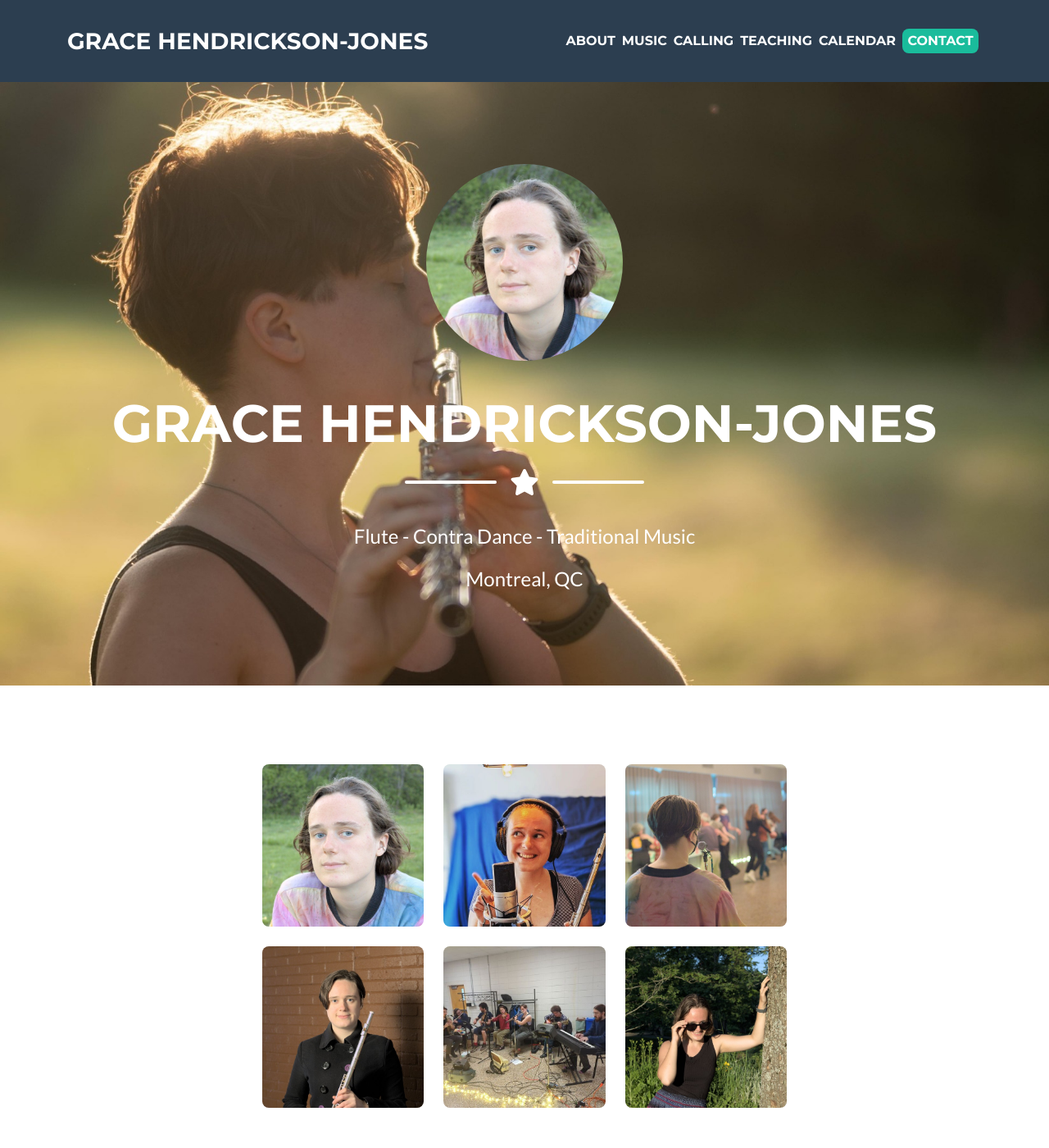
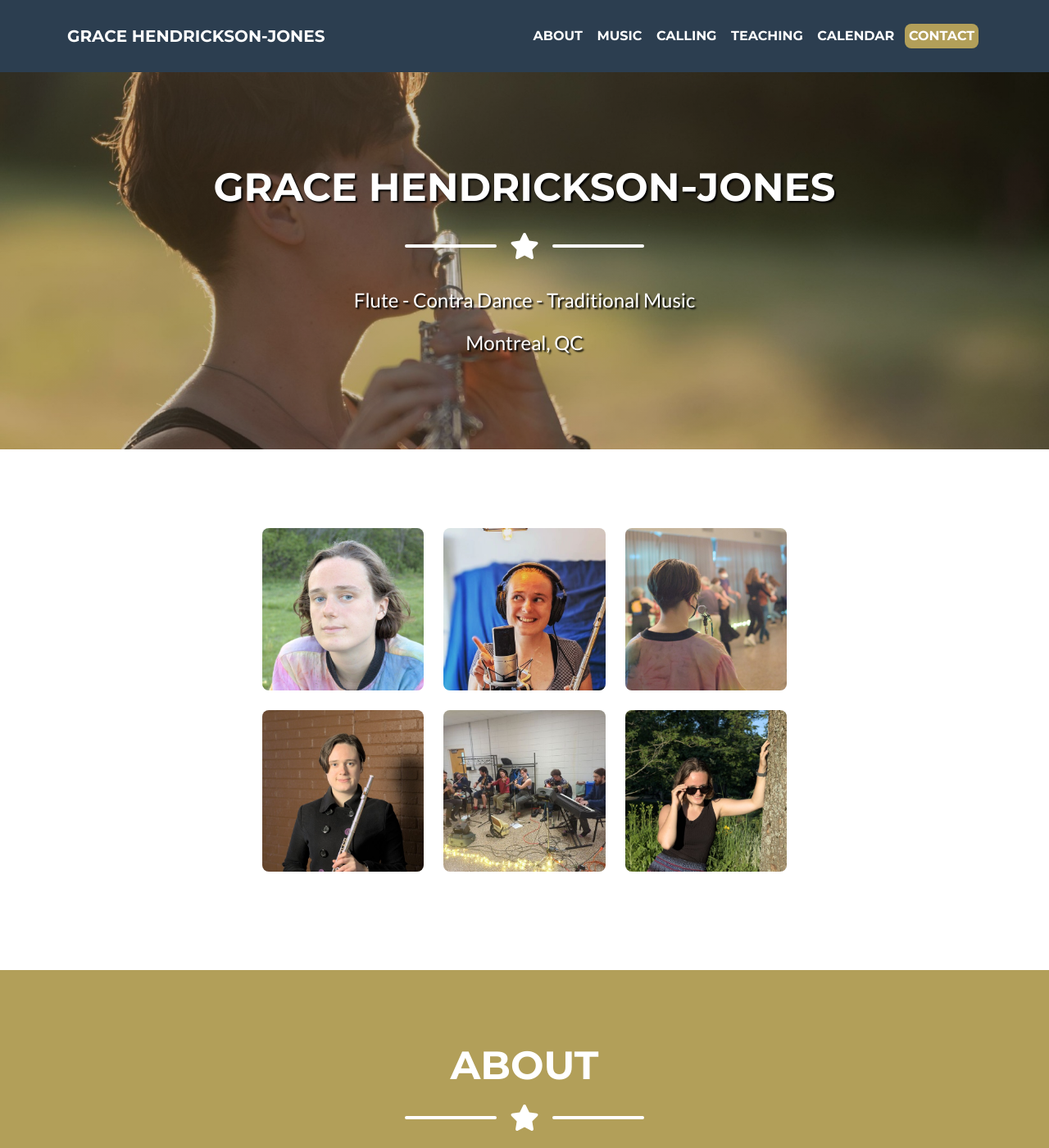
Before and after one commit to neilguertin/gracehj-com, a Jekyll site: the page built from index.html, in a window 1280 px wide and 1400 px high. Shown: the whole window at 82% size. Built offline with Jekyll 4.4.1, drawn with Linux system fonts in a browser that asks for light colours.

Commit message:
Colors and other formatting

```diff
--- a/assets/css/my-styles.css
+++ b/assets/css/my-styles.css
@@ -1,3 +1,10 @@
+:root {
+  --bs-primary: #b29f59;
+  --bs-primary-rgb: 178, 159, 89;
+  --bs-primary-rgba: rgba(178, 159, 89, .9);
+  --bs-link-color: var(--bs-primary);
+  --bs-link-hover-color: #477cb2;
+}
 ul.calendar {
     list-style-type: none;
 }
@@ -19,20 +26,45 @@ a.link-on-bg:hover {
 .portfolio .portfolio-item .portfolio-item-caption .portfolio-item-caption-content {
   font-size: 3rem;
 }
+.portfolio .portfolio-item .portfolio-item-caption {
+  background-color: var(--bs-primary-rgba);
+}
 
 .nav-link {
     padding-top: .2rem;
     padding-bottom: .2rem;
+    margin-left: .3rem !important;
+    margin-right: .3rem !important;
+    color: #fff !important;
+    display: inline-block;
+    transition: padding-left 0s, padding-right 0s, margin-left 0s, margin-right 0s;
 }
 .nav-link.active {
-    padding-left: .4rem !important;
-    padding-right: .4rem !important;
+    padding-left: .3rem !important;
+    padding-right: .3rem !important;
+    margin-left: 0 !important;
+    margin-right: 0 !important;
+    background: var(--bs-primary) !important;
 }
 
 header {
+    background-image:
+        linear-gradient(
+            rgba(0, 0, 0, 0.2),
+            rgba(0, 0, 0, 0.2)
+        ),
+        url('/assets/images/hero.jpg');
     background-repeat: no-repeat;
     background-position: center;
-    background-size: 100%;
+    background-size: cover;
+    text-shadow: 2px 2px 2px black;
+}
+header h1 {
+    font-size: min(7vw, 3rem) !important;
+}
+.navbar-brand {
+    display: inline-block;
+    font-size: min(4vw, var(--bs-navbar-brand-font-size)) !important;
 }
 .masthead-avatar {
     border-radius: 50%;
--- a/index.html
+++ b/index.html
@@ -4,14 +4,12 @@ title: Home
 permalink: /
 ---
 <!-- Masthead-->
-<header style="background-image: url('/assets/images/hero.jpg');" class="masthead bg-primary text-white text-center">
+<header class="masthead bg-primary text-white text-center">
     <div class="container d-flex align-items-center flex-column">
-        <!-- Masthead Avatar Image-->
-        <img class="masthead-avatar mb-5" src="/assets/images/profile.jpg" alt="..." />
-        <!-- Masthead Heading-->
-        <h1 class="masthead-heading text-uppercase mb-0">Grace Hendrickson-Jones</h1>
+        <!--<img class="masthead-avatar mb-5" src="/assets/images/profile.jpg" alt="..." />-->
+
+        <h1 class="masthead-heading text-uppercase mb-0">Grace Hendrickson&#8209;Jones</h1>
         {% include icon_divider.html light=true %}
-        <!-- Masthead Subheading-->
         <p class="masthead-subheading font-weight-light">Flute - Contra Dance - Traditional Music</p>
         <p class="masthead-subheading font-weight-light">Montreal, QC</p>
     </div>
```
